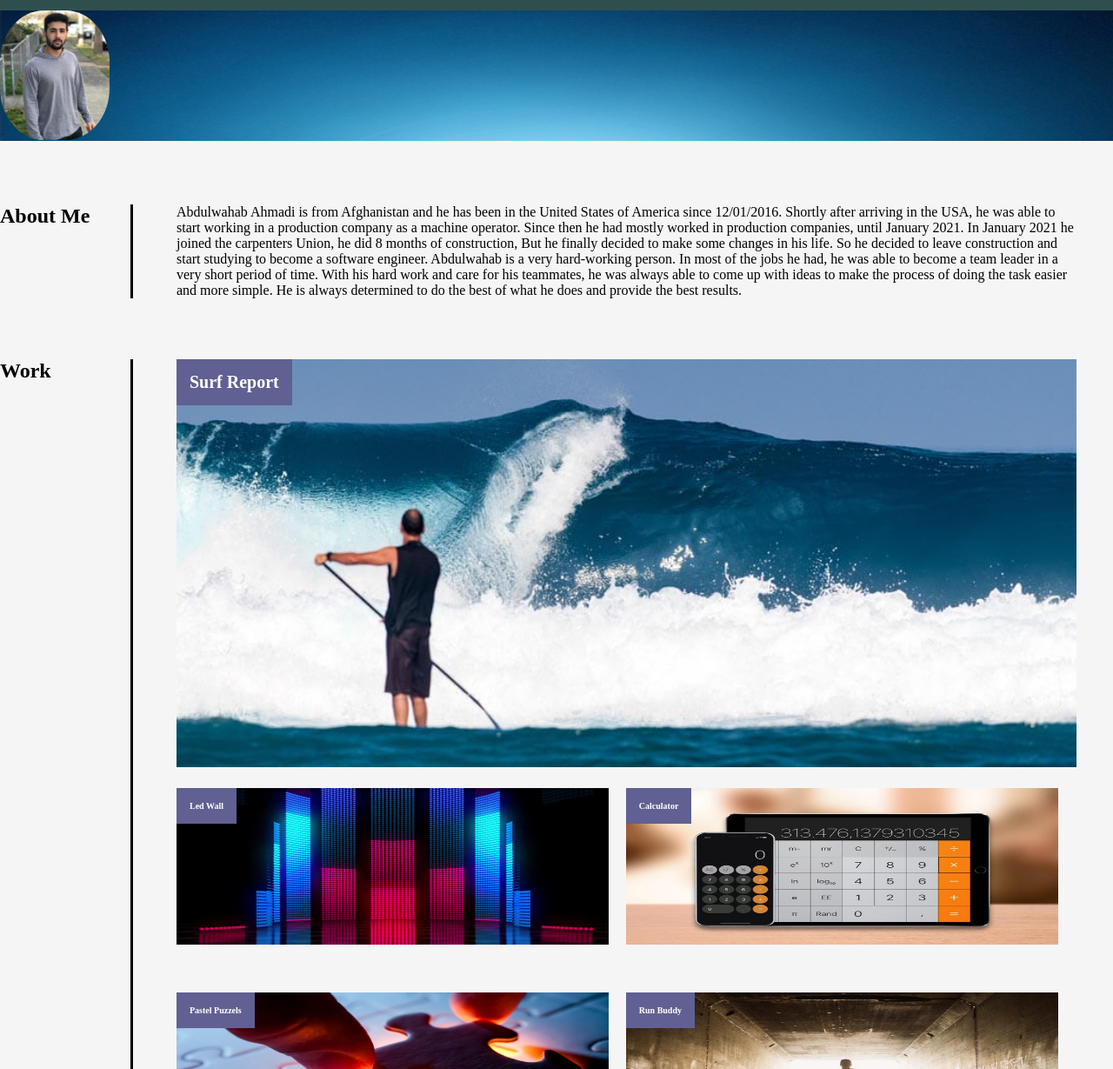
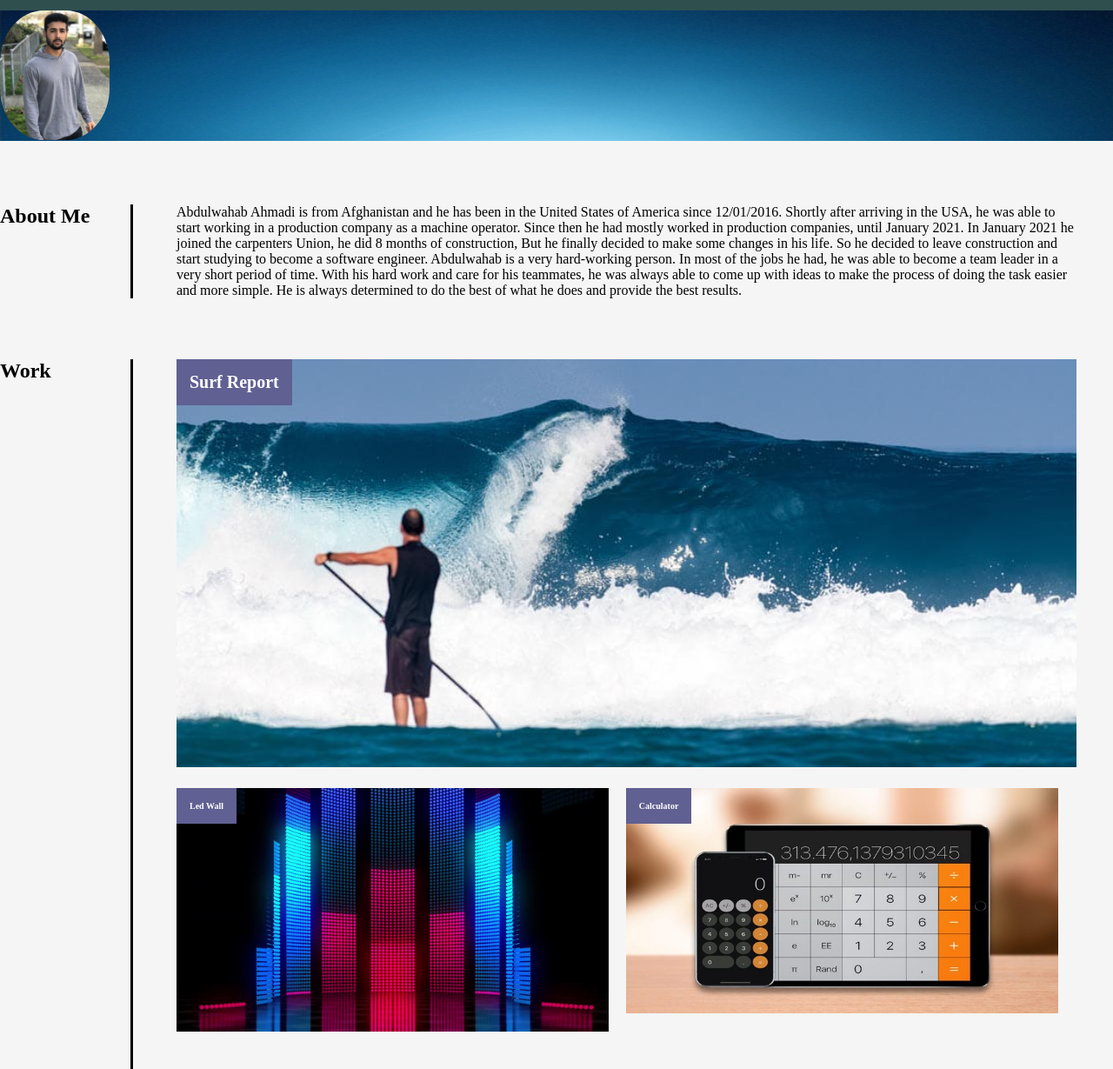
Before and after one commit to WAHABAHMADI/ProfessionalPortfolio, a plain HTML site: page index.html in a window 1280 px wide. Shown: the part 71-1300 px from the top of the page at 87% size. Drawn offline with Linux system fonts and the light colour scheme.

Commit message:
added readme and adjusted the graphic

```diff
--- a/assets/css/style.css
+++ b/assets/css/style.css
@@ -128,7 +128,7 @@ img.surfreport {
 .works img {
     width: 100%;
     margin-right: 20px;
-    height: 180px;
+    height: fit-content;
 }
 
 .fotter a {
```
Also changed, not shown: 1 other file.
